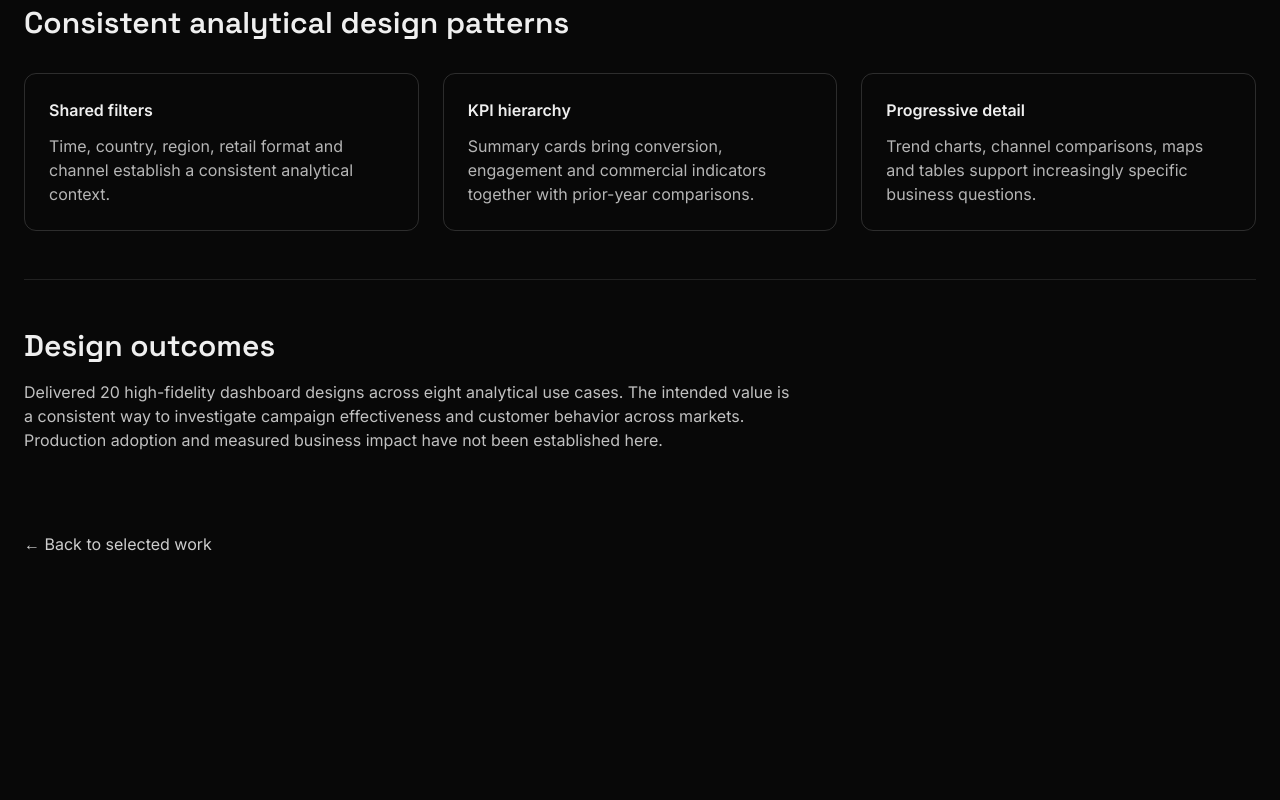
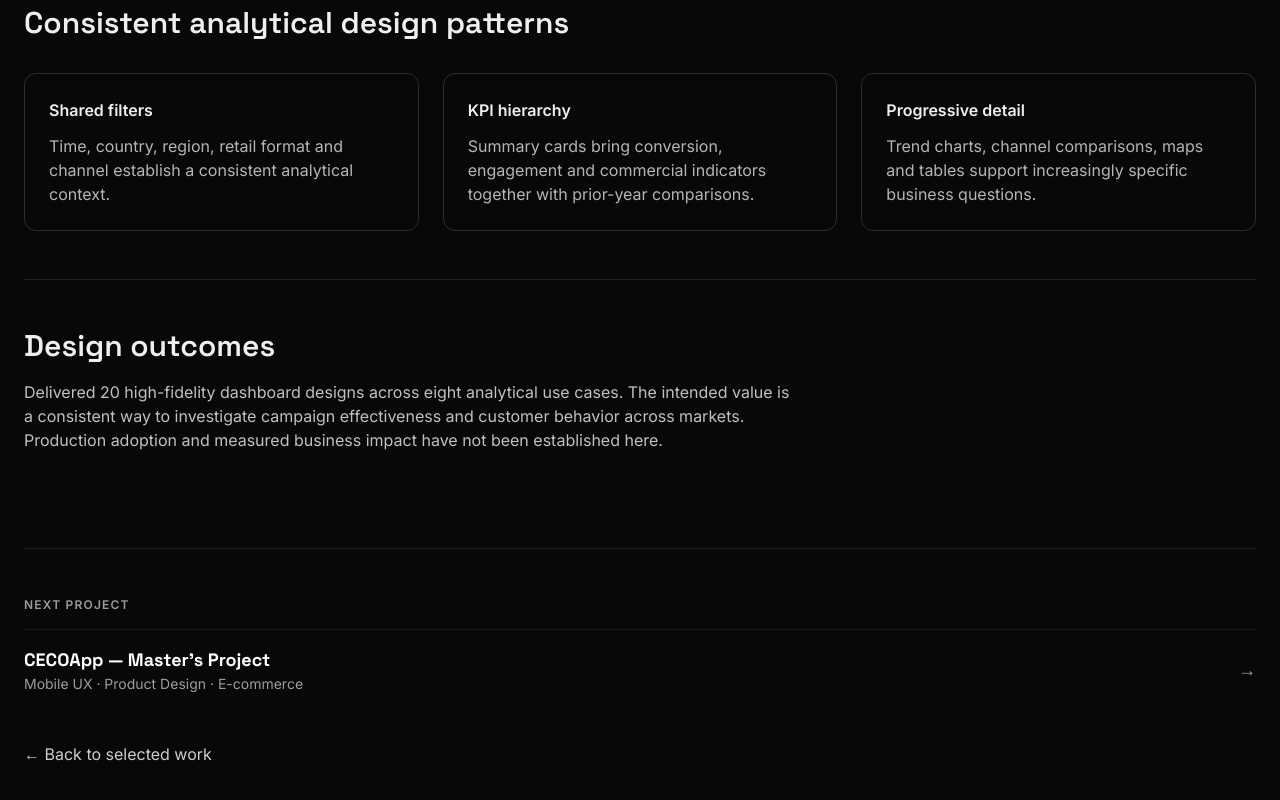
Before and after one commit to jp09campos/design-portfolio, a Next.js app: page /projects/crm-analytics in a window 1280 px wide. Shown: the part 3026-3826 px from the top of the page. Before the commit the page ends 3662 px from the top, so only its background shows below. Built offline with nearby package versions, Linux system fonts and the light colour scheme.

Commit message:
Synchronize next-project navigation: crm-analytics

```diff
--- a/app/projects/crm-analytics/page.tsx
+++ b/app/projects/crm-analytics/page.tsx
@@ -1,6 +1,7 @@
 'use client'
 import { useState, useRef } from 'react'
 import Link from 'next/link'
+import NextProject from '@/components/layout/NextProject'
 import { motion } from 'framer-motion'
 
 const cases = [
@@ -48,6 +49,7 @@ export default function CRMAnalytics(){
  </section>
  <section className="py-12 border-t border-white/10"><h2 className="text-3xl font-display font-semibold">Consistent analytical design patterns</h2><div className="grid md:grid-cols-3 gap-6 mt-8">{[['Shared filters','Time, country, region, retail format and channel establish a consistent analytical context.'],['KPI hierarchy','Summary cards bring conversion, engagement and commercial indicators together with prior-year comparisons.'],['Progressive detail','Trend charts, channel comparisons, maps and tables support increasingly specific business questions.']].map(([h,p])=><div key={h} className="border border-white/15 rounded-xl p-6"><h3 className="font-semibold">{h}</h3><p className="mt-3 text-white/70">{p}</p></div>)}</div></section>
  <section className="py-12 border-t border-white/10"><h2 className="text-3xl font-display font-semibold">Design outcomes</h2><p className="mt-4 max-w-3xl text-white/75">Delivered 20 high-fidelity dashboard designs across eight analytical use cases. The intended value is a consistent way to investigate campaign effectiveness and customer behavior across markets. Production adoption and measured business impact have not been established here.</p></section>
+ <div className="mt-12 pt-12 border-t border-white/10"><NextProject currentId="crm-analytics" /></div>
  <Link href="/#projects" className="inline-block mt-8 text-white/80 hover:text-white">← Back to selected work</Link>
  </div></main>
 }
```
